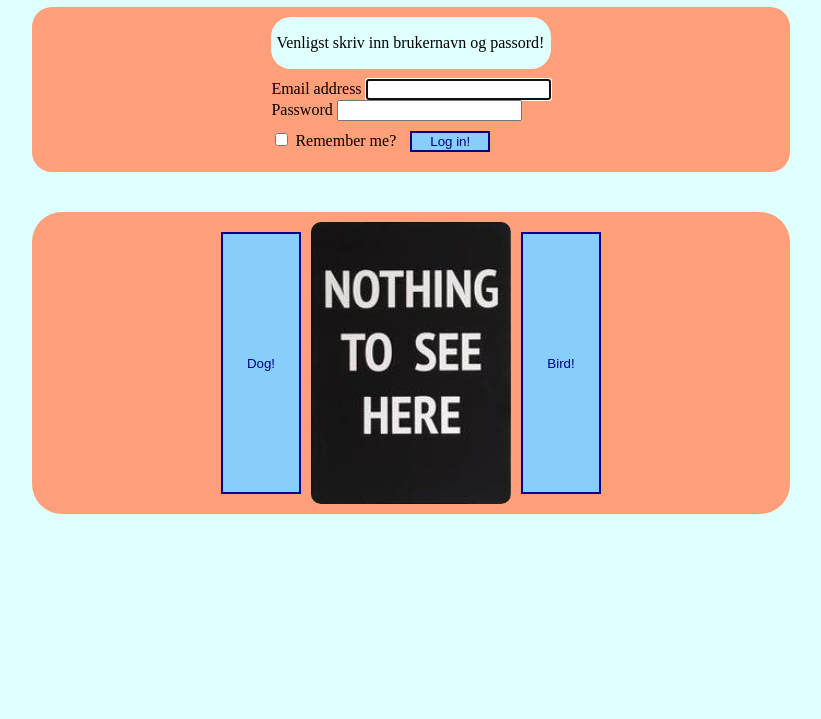
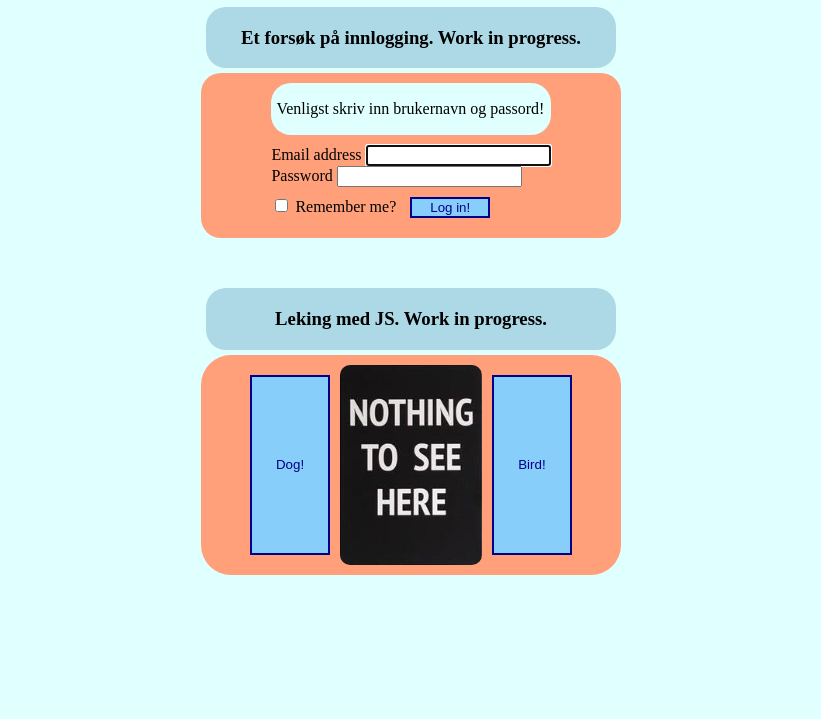
Before and after one commit to fstenersen/stenersen.tech, a plain HTML site: page index.html in a window 1280 px wide. Shown: the part 81-800 px from the top of the page, without its empty margins (229-1050 px from the left). Drawn offline with Linux system fonts and the light colour scheme.

Commit message:
flexbox og titler

```diff
--- a/css/styles.css
+++ b/css/styles.css
@@ -15,13 +15,19 @@ img {
     top: 0;
 }
 
+.login-form-title {
+    background-color: lightblue;
+    padding: 1px 5px 1px 5px;
+    border-radius: 20px;
+    margin-bottom: 5px;
+    width: 400px;
+    text-align: center;
+}
+
 .login-form {
     background-color: lightsalmon;
-    width: auto;
     padding: 10px 10px 10px 10px;
-    margin-top: 30px;
-    margin-left: 20%;
-    margin-right: 20%;
+    width: 400px;
     border-radius: 20px;
     display: flex;
     justify-content: center;
@@ -33,20 +39,26 @@ img {
     padding: 1px 5px 1px 5px;
     border-radius: 20px;
     margin-bottom: 10px;
+}
 
-
+.mira-title {
+    background-color: lightblue;
+    padding: 1px 5px 1px 5px;
+    border-radius: 20px;
+    margin-bottom: 5px;
+    margin-top: 50px;
+    width: 400px;
+    text-align: center;
 }
 
 .mira {
     background-color: lightsalmon;
-    width: auto;
+    width: 400px;
     padding: 10px 10px 10px 10px;
-    margin-top: 40px;
-    margin-left: 20%;
-    margin-right: 20%;
     border-radius: 30px;
     display: flex;
     justify-content: center;
+    align-content: center;
 }
 
 .button {
@@ -60,3 +72,10 @@ img {
 .button:hover {
     box-shadow: 0 12px 16px 0 rgba(0,0,0,0.24), 0 17px 50px 0 rgba(0,0,0,0.19);
   }
+
+.box {
+    display: flex;
+    justify-content: center;
+    flex-direction: column;
+    align-items: center;
+}
--- a/index.html
+++ b/index.html
@@ -6,10 +6,14 @@
         <link rel="stylesheet" href="css/styles.css" />
     </head>
     <body>
+        <div class="box">
             <div class="pageTitle">
                 <h1>- stenersen.tech -</h1>
             </div>
 
+            <div class="login-form-title">
+                <h3>Et forsøk på innlogging. Work in progress.</h3>
+            </div>
             <div class="login-form">
                 <form id="login">
                     <div>
@@ -32,14 +36,16 @@
                 </form>
             </div>
 
-
+            <div class="mira-title">
+                <h3>Leking med JS. Work in progress.</h3>
+            </div>
             <div class="mira">
             <button class="button" onclick="document.getElementById('myImage').src='img/Mira.jpg'">Dog!</button>
 
-        <img id="myImage" src="img/nothing.jpg" style="width:200px" alt="Mira!">
+            <img id="myImage" src="img/nothing.jpg" style="height: 200px;" alt="Mira!">
 
             <button class="button" onclick="document.getElementById('myImage').src='img/Fuggel.jpg'">Bird!</button>
-
+            </div>
         </div>
 
     </body>
```
Lines whose indentation alone changed are shown as unchanged.
